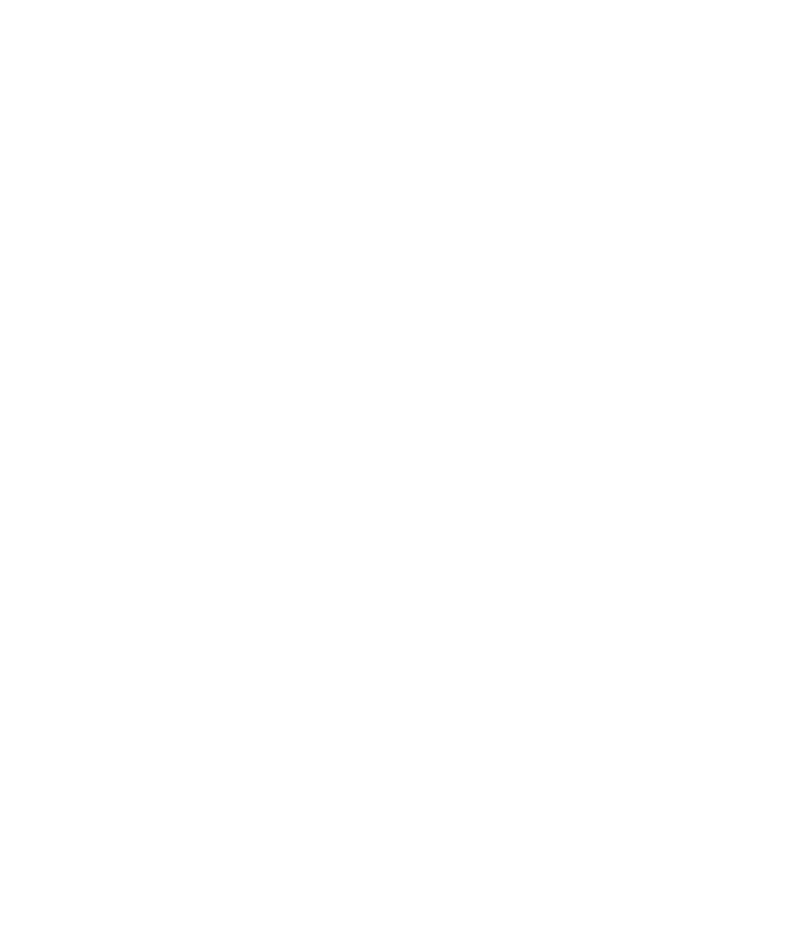
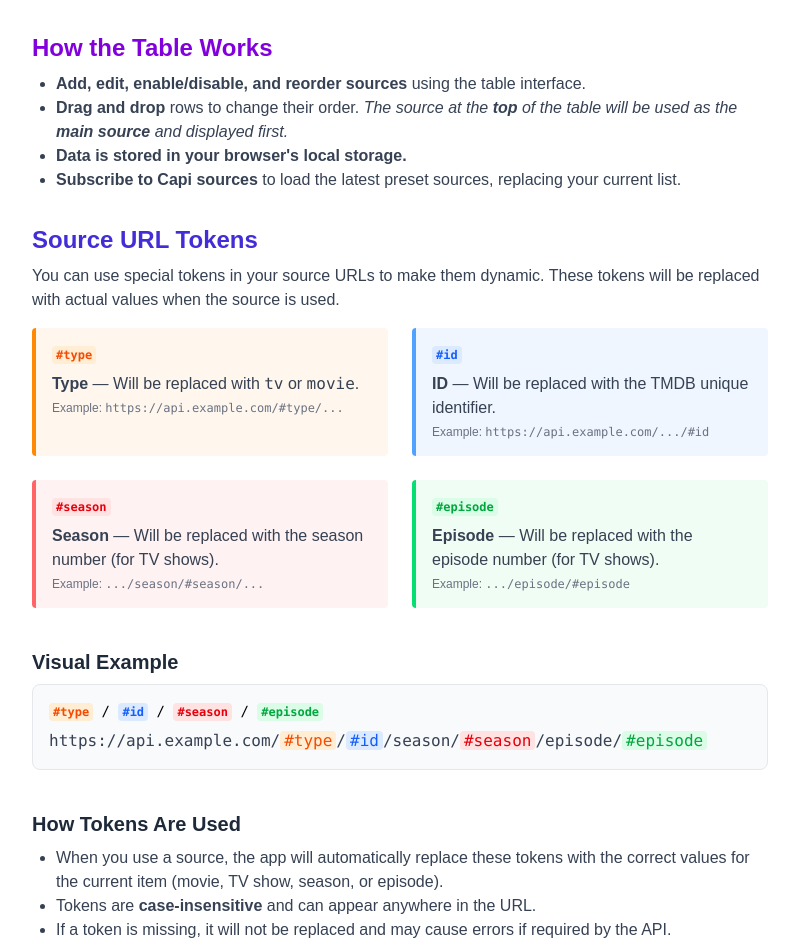
Before and after one commit to Lyeeroy/capi, an Angular app: page /table/docs in a window 1280 px wide. Before the commit this address led to /. Shown: the part 220-1172 px from the top of the page, without its empty margins (240-1039 px from the left). Before the commit the page ends 800 px from the top, so only its background shows below. Built offline with nearby package versions, Linux system fonts and the light colour scheme.

Commit message:
251106
docsa

```diff
--- a/src/app/app.routes.ts
+++ b/src/app/app.routes.ts
@@ -30,5 +30,12 @@
   { path: 'table', component: TableComponent },
   { path: 'settings', component: SettingsComponent },
   { path: 'discover', component: DiscoverComponent },
+  {
+    path: 'table/docs',
+    loadComponent: () =>
+      import('./blocks/table/docs/table-docs.component').then(
+        (m) => m.TableDocsComponent
+      ),
+  },
   { path: '', component: HomeComponent },
 ];
--- /dev/null
+++ b/src/app/blocks/table/docs/index.ts
@@ -0,0 +1 @@
+export * from './table-docs.component';
--- /dev/null
+++ b/src/app/blocks/table/docs/table-docs.component.html
@@ -0,0 +1,177 @@
+<div class="max-w-3xl mx-auto py-10 px-4">
+  <h1 class="text-3xl font-bold mb-4 text-blue-700">
+    Table & Sources Documentation
+  </h1>
+  <p class="mb-6 text-gray-700">
+    This page explains how the
+    <span class="font-semibold">Sources Table</span> works, including how to use
+    special tokens in your source URLs for dynamic content.
+  </p>
+
+  <h2 class="text-2xl font-semibold mt-8 mb-2 text-purple-700">
+    How the Table Works
+  </h2>
+  <ul class="list-disc ml-6 mb-6 text-gray-700">
+    <li>
+      <span class="font-semibold"
+        >Add, edit, enable/disable, and reorder sources</span
+      >
+      using the table interface.
+    </li>
+    <li>
+      <span class="font-semibold">Drag and drop</span> rows to change their
+      order.
+      <span class="italic"
+        >The source at the <span class="font-semibold">top</span> of the table
+        will be used as the <span class="font-semibold">main source</span> and
+        displayed first.</span
+      >
+    </li>
+    <li>
+      <span class="font-semibold"
+        >Data is stored in your browser's local storage.</span
+      >
+    </li>
+    <li>
+      <span class="font-semibold">Subscribe to Capi sources</span> to load the
+      latest preset sources, replacing your current list.
+    </li>
+  </ul>
+
+  <h2 class="text-2xl font-semibold mt-8 mb-2 text-indigo-700">
+    Source URL Tokens
+  </h2>
+  <p class="mb-4 text-gray-700">
+    You can use special tokens in your source URLs to make them dynamic. These
+    tokens will be replaced with actual values when the source is used.
+  </p>
+  <div class="grid grid-cols-1 md:grid-cols-2 gap-6">
+    <div class="bg-orange-50 border-l-4 border-orange-400 p-4 rounded">
+      <div class="font-mono text-sm mb-2">
+        <span
+          class="bg-orange-100 text-orange-600 px-1 py-0.5 rounded font-semibold text-xs"
+          >#type</span
+        >
+      </div>
+      <div class="text-gray-700 mb-1">
+        <span class="font-semibold">Type</span> — Will be replaced with
+        <span class="font-mono">tv</span> or
+        <span class="font-mono">movie</span>.
+      </div>
+      <div class="text-xs text-gray-500">
+        Example:
+        <span class="font-mono">https://api.example.com/#type/...</span>
+      </div>
+    </div>
+    <div class="bg-blue-50 border-l-4 border-blue-400 p-4 rounded">
+      <div class="font-mono text-sm mb-2">
+        <span
+          class="bg-blue-100 text-blue-600 px-1 py-0.5 rounded font-semibold text-xs"
+          >#id</span
+        >
+      </div>
+      <div class="text-gray-700 mb-1">
+        <span class="font-semibold">ID</span> — Will be replaced with the TMDB
+        unique identifier.
+      </div>
+      <div class="text-xs text-gray-500">
+        Example: <span class="font-mono">https://api.example.com/.../#id</span>
+      </div>
+    </div>
+    <div class="bg-red-50 border-l-4 border-red-400 p-4 rounded">
+      <div class="font-mono text-sm mb-2">
+        <span
+          class="bg-red-100 text-red-600 px-1 py-0.5 rounded font-semibold text-xs"
+          >#season</span
+        >
+      </div>
+      <div class="text-gray-700 mb-1">
+        <span class="font-semibold">Season</span> — Will be replaced with the
+        season number (for TV shows).
+      </div>
+      <div class="text-xs text-gray-500">
+        Example: <span class="font-mono">.../season/#season/...</span>
+      </div>
+    </div>
+    <div class="bg-green-50 border-l-4 border-green-400 p-4 rounded">
+      <div class="font-mono text-sm mb-2">
+        <span
+          class="bg-green-100 text-green-600 px-1 py-0.5 rounded font-semibold text-xs"
+          >#episode</span
+        >
+      </div>
+      <div class="text-gray-700 mb-1">
+        <span class="font-semibold">Episode</span> — Will be replaced with the
+        episode number (for TV shows).
+      </div>
+      <div class="text-xs text-gray-500">
+        Example: <span class="font-mono">.../episode/#episode</span>
+      </div>
+    </div>
+  </div>
+
+  <h2 class="text-xl font-semibold mt-10 mb-2 text-gray-800">Visual Example</h2>
+  <div class="bg-gray-50 border border-gray-200 rounded-lg p-4 mb-6">
+    <div class="font-mono text-sm mb-2">
+      <span
+        class="bg-orange-100 text-orange-600 px-1 py-0.5 rounded font-semibold text-xs"
+        >#type</span
+      >
+      /
+      <span
+        class="bg-blue-100 text-blue-600 px-1 py-0.5 rounded font-semibold text-xs"
+        >#id</span
+      >
+      /
+      <span
+        class="bg-red-100 text-red-600 px-1 py-0.5 rounded font-semibold text-xs"
+        >#season</span
+      >
+      /
+      <span
+        class="bg-green-100 text-green-600 px-1 py-0.5 rounded font-semibold text-xs"
+        >#episode</span
+      >
+    </div>
+    <div class="text-gray-700">
+      <span class="font-mono">
+        https://api.example.com/<span
+          class="bg-orange-100 text-orange-600 px-1 rounded"
+          >#type</span
+        >/<span class="bg-blue-100 text-blue-600 px-1 rounded">#id</span
+        >/season/<span class="bg-red-100 text-red-600 px-1 rounded"
+          >#season</span
+        >/episode/<span class="bg-green-100 text-green-600 px-1 rounded"
+          >#episode</span
+        >
+      </span>
+    </div>
+  </div>
+
+  <h2 class="text-xl font-semibold mt-10 mb-2 text-gray-800">
+    How Tokens Are Used
+  </h2>
+  <ul class="list-disc ml-6 mb-6 text-gray-700">
+    <li>
+      When you use a source, the app will automatically replace these tokens
+      with the correct values for the current item (movie, TV show, season, or
+      episode).
+    </li>
+    <li>
+      Tokens are <span class="font-semibold">case-insensitive</span> and can
+      appear anywhere in the URL.
+    </li>
+    <li>
+      If a token is missing, it will not be replaced and may cause errors if
+      required by the API.
+    </li>
+  </ul>
+
+  <div class="mt-10">
+    <a
+      routerLink="/table"
+      class="inline-block px-4 py-2 bg-blue-600 text-white rounded hover:bg-blue-700 transition"
+      >Back to Table</a
+    >
+  </div>
+</div>
--- a/src/app/blocks/table/table.component.ts
+++ b/src/app/blocks/table/table.component.ts
@@ -14,6 +14,7 @@
 import { YnComponent } from '../../forms/yn.component';
 import { IconLibComponent } from '../../svg-icons/icon-lib.component';
 import { SourceSubscriptionService } from '../../services/source-subscription.service';
+import { Router, RouterLink, RouterModule } from '@angular/router';
 
 interface Source {
   id: number;
@@ -41,6 +42,7 @@
     ImportComponent,
     YnComponent,
     IconLibComponent,
+    RouterModule, // <-- add RouterModule for routerLink
   ],
 })
 export class TableComponent implements OnInit, OnDestroy {
@@ -83,7 +85,8 @@
   constructor(
     private sanitizer: DomSanitizer,
     private cdr: ChangeDetectorRef,
-    public sourceSub: SourceSubscriptionService // <-- inject service
+    public sourceSub: SourceSubscriptionService, // <-- inject service
+    private router: Router // <-- inject router
   ) {}
 
   ngOnInit(): void {
@@ -586,4 +589,8 @@
   removeIsNewcomerFromLocalStorage() {
     this.subscribeToDefaultSources();
   }
+
+  openDocs(): void {
+    this.router.navigate(['/table/docs']);
+  }
 }
--- /dev/null
+++ b/src/app/blocks/table/table.routes.ts
@@ -0,0 +1,14 @@
+import { Routes } from '@angular/router';
+import { TableComponent } from './table.component';
+import { TableDocsComponent } from './docs/table-docs.component';
+
+export const TABLE_ROUTES: Routes = [
+  {
+    path: '',
+    component: TableComponent,
+  },
+  {
+    path: 'docs',
+    component: TableDocsComponent,
+  },
+];
```
Also changed, not shown: src/app/blocks/table/docs/table-docs.component.ts (added, +11 -0 lines), src/app/blocks/table/table.component.html (+44 -14 lines).
